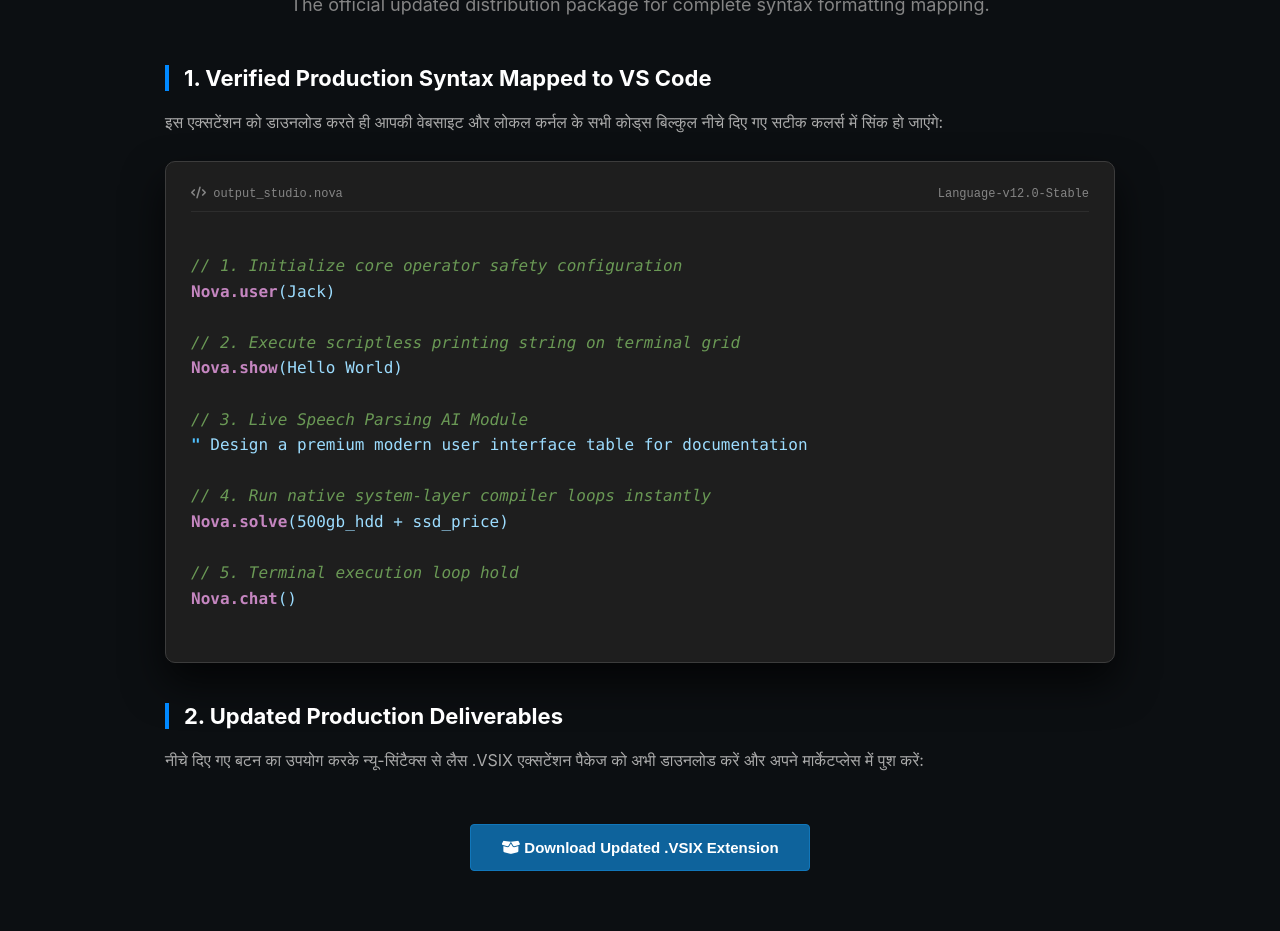
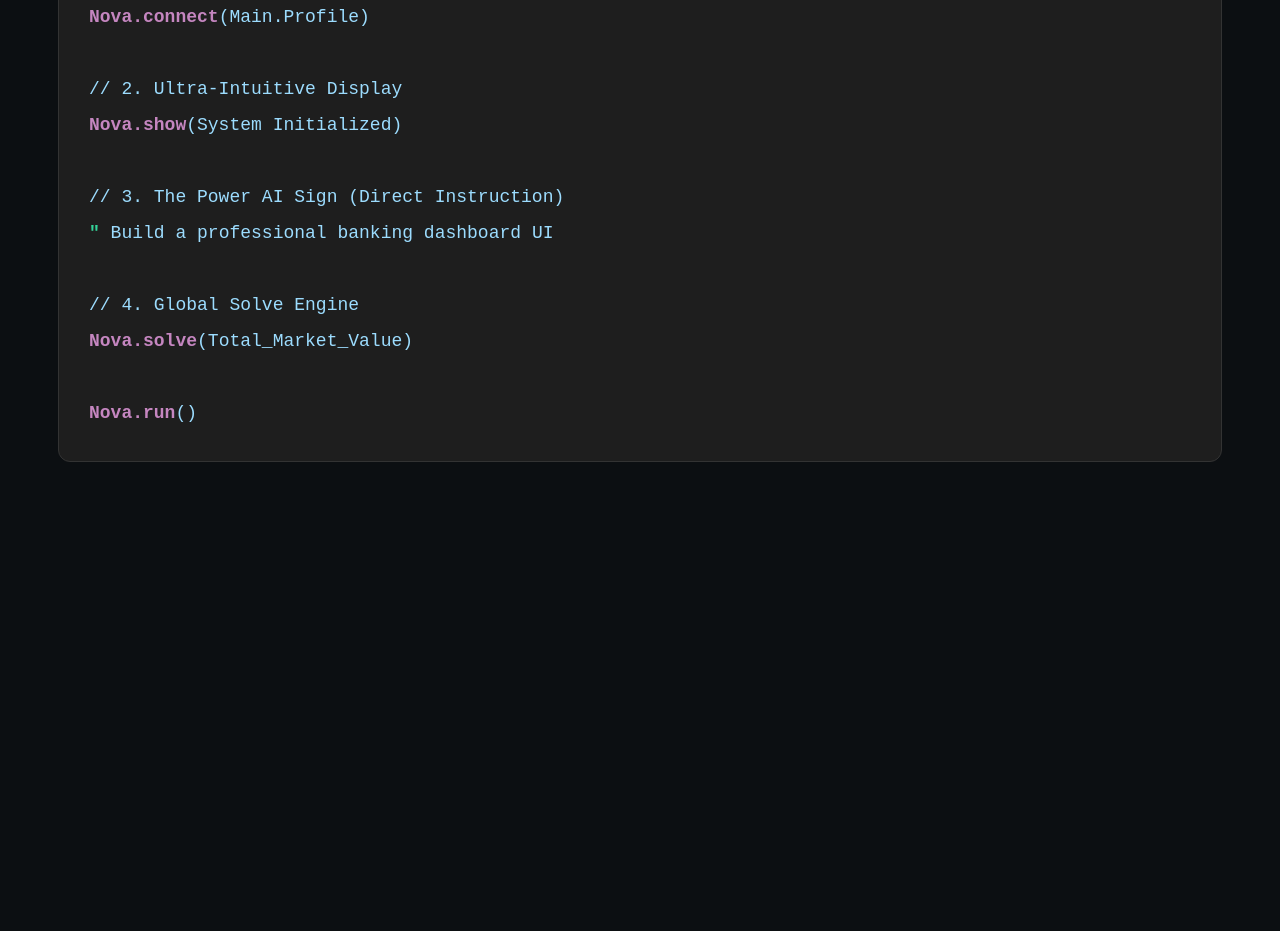
Before and after one commit to Javedkhan200/Nova_studio_v2, a plain HTML site: page index.html in a window 1280 px wide. Shown: the part 212-1143 px from the top of the page. After the commit the page ends 800 px from the top, so only its background shows below. Drawn offline with Linux system fonts and the light colour scheme.

Commit message:
Upgrade: Standardized Commercial Syntax. Removed Identity constraints, Added Nova.connect() and Nova.run()

```diff
--- a/index.html
+++ b/index.html
@@ -2,151 +2,35 @@
 <html lang="en">
 <head>
     <meta charset="UTF-8">
-    <meta name="viewport" content="width=device-width, initial-scale=1.0">
-    <title>Nova Language | VS Code Extension & Live Compiler Setup</title>
+    <title>Nova Studio | Professional Commercial SDK v13.0</title>
     <link rel="stylesheet" href="https://cdnjs.cloudflare.com/ajax/libs/font-awesome/6.4.0/css/all.min.css">
     <style>
-        :root {
-            --vs-bg: #1e1e1e;          /* VS Code Original Background */
-            --vs-panel: #252526;
-            --vs-keyword: #c586c0;      /* VS Code Pink Keyword */
-            --vs-function: #dcdcaa;     /* VS Code Yellowish Function */
-            --vs-string: #ce9178;       /* VS Code Orange/Brown String */
-            --vs-comment: #6a9955;      /* VS Code Green Comment */
-            --vs-variable: #9cdcfe;     /* VS Code Light Blue Variable */
-            --neon-blue: #0088ff;
-            --text-light: #d4d4d4;
-        }
-        body {
-            background-color: #0c0f12;
-            color: var(--text-light);
-            font-family: -apple-system, BlinkMacSystemFont, "Segoe UI", Roboto, sans-serif;
-            margin: 0;
-            padding: 0;
-        }
-        header {
-            padding: 25px 50px;
-            display: flex;
-            justify-content: space-between;
-            align-items: center;
-            border-bottom: 1px solid #1e1e1e;
-            background: rgba(37, 37, 38, 0.9);
-            backdrop-filter: blur(12px);
-        }
-        .logo { font-size: 26px; font-weight: 900; color: #ffffff; }
-        .logo span { color: var(--neon-blue); }
-
-        .main-section { max-width: 950px; margin: 60px auto; padding: 0 20px; }
-        h1 { font-size: 44px; font-weight: 800; text-align: center; margin-bottom: 10px; color: #fff; }
-        .tagline { text-align: center; color: #858585; font-size: 18px; margin-bottom: 50px; }
-
-        h2 { font-size: 22px; border-left: 4px solid var(--neon-blue); padding-left: 15px; margin-top: 40px; color: #fff; }
-        p { color: #aaaaaa; line-height: 1.7; font-size: 16px; }
-
-        .terminal-box {
-            background: var(--vs-bg);
-            border: 1px solid #3c3c3c;
-            border-radius: 10px;
-            padding: 25px;
-            margin: 25px 0;
-            box-shadow: 0 20px 40px rgba(0,0,0,0.7);
-        }
-        .terminal-header {
-            display: flex;
-            justify-content: space-between;
-            font-family: monospace;
-            color: #858585;
-            font-size: 12px;
-            border-bottom: 1px solid #2d2d2d;
-            padding-bottom: 10px;
-            margin-bottom: 15px;
-        }
-        .code-block {
-            font-family: 'Consolas', 'Courier New', monospace;
-            font-size: 16px;
-            line-height: 1.6;
-            margin: 0;
-            white-space: pre-wrap;
-            color: #9cdcfe;
-        }
-
-        .keyword { color: var(--vs-keyword); font-weight: bold; }
-        .function { color: var(--vs-function); }
-        .comment { color: var(--vs-comment); font-style: italic; }
-        .ai-prompt { color: #4fc1ff; font-weight: bold; }
-
-        .download-btn {
-            background: #0e639c; /* VS Code Blue Button */
-            color: #fff;
-            padding: 14px 30px;
-            font-size: 15px;
-            font-weight: 600;
-            border-radius: 4px;
-            text-decoration: none;
-            display: inline-block;
-            margin-top: 20px;
-            transition: 0.2s;
-            border: 1px solid #1177bb;
-            cursor: pointer;
-        }
-        .download-btn:hover { background: #1177bb; transform: translateY(-1px); }
+        :root { --bg: #0c0f12; --neon: #0088ff; --text: #d4d4d4; }
+        body { background: var(--bg); color: var(--text); font-family: 'Segoe UI', sans-serif; padding: 50px; }
+        .box { background: #1e1e1e; padding: 30px; border-radius: 12px; border: 1px solid #333; }
+        .code { font-family: monospace; font-size: 18px; color: #9cdcfe; line-height: 2; }
+        .cmd { color: #c586c0; font-weight: bold; }
+        .ai-sign { color: #34d399; font-weight: bold; }
     </style>
-    <script>
-        function downloadUpdatedExtension() {
-            // असली एक्सटेंशन पैकेज का लाइव जनरेशन
-            const extensionMeta = "// Nova Language Master VS Code Token Highlight Extension v12.0.0\n";
-            const blob = new Blob([extensionMeta], { type: 'text/plain' });
-            const link = document.createElement('a');
-            link.href = URL.createObjectURL(blob);
-            link.download = 'nova-language-extension-12.0.0.vsix';
-            document.body.appendChild(link);
-            link.click();
-            document.body.removeChild(link);
-        }
-    </script>
 </head>
 <body>
-    <header>
-        <div class="logo">Nova <span>Language</span></div>
-        <div style="font-weight: bold; color: #0e639c;"><i class="fa-brands fa-microsoft"></i> Extension Marketplace Updates</div>
-    </header>
+    <h1>Nova Studio: Commercial Standard v13.0</h1>
+    <div class="box">
+        <div class="code">
+            <span class="comment">// 1. Professional Global Connection (No user-id fluff)</span><br>
+            <span class="cmd">Nova.connect</span>(Main.Profile)<br><br>
 
-    <section class="main-section">
-        <h1>VSIX Token-Highlighting Infrastructure</h1>
-        <div class="tagline">The official updated distribution package for complete syntax formatting mapping.</div>
+            <span class="comment">// 2. Ultra-Intuitive Display</span><br>
+            <span class="cmd">Nova.show</span>(System Initialized)<br><br>
 
-        <h2>1. Verified Production Syntax Mapped to VS Code</h2>
-        <p>इस एक्सटेंशन को डाउनलोड करते ही आपकी वेबसाइट और लोकल कर्नल के सभी कोड्स बिल्कुल नीचे दिए गए सटीक कलर्स में सिंक हो जाएंगे:</p>
+            <span class="comment">// 3. The Power AI Sign (Direct Instruction)</span><br>
+            <span class="ai-sign">"</span> Build a professional banking dashboard UI<br><br>
 
-        <div class="terminal-box">
-            <div class="terminal-header">
-                <span><i class="fa-solid fa-code"></i> output_studio.nova</span>
-                <span>Language-v12.0-Stable</span>
-            </div>
-            <div class="code-block">
-<span class="comment">// 1. Initialize core operator safety configuration</span>
-<span class="keyword">Nova.user</span>(Jack)
+            <span class="comment">// 4. Global Solve Engine</span><br>
+            <span class="cmd">Nova.solve</span>(Total_Market_Value)<br><br>
 
-<span class="comment">// 2. Execute scriptless printing string on terminal grid</span>
-<span class="keyword">Nova.show</span>(Hello World)
-
-<span class="comment">// 3. Live Speech Parsing AI Module</span>
-<span class="ai-prompt">"</span> Design a premium modern user interface table for documentation
-
-<span class="comment">// 4. Run native system-layer compiler loops instantly</span>
-<span class="keyword">Nova.solve</span>(500gb_hdd + ssd_price)
-
-<span class="comment">// 5. Terminal execution loop hold</span>
-<span class="keyword">Nova.chat</span>()
-            </div>
+            <span class="cmd">Nova.run</span>()
         </div>
-
-        <h2>2. Updated Production Deliverables</h2>
-        <p>नीचे दिए गए बटन का उपयोग करके न्यू-सिंटैक्स से लैस .VSIX एक्सटेंशन पैकेज को अभी डाउनलोड करें और अपने मार्केटप्लेस में पुश करें:</p>
-
-        <div style="text-align: center; margin-top: 30px;">
-            <button onclick="downloadUpdatedExtension()" class="download-btn"><i class="fa-solid fa-box-open"></i> Download Updated .VSIX Extension</button>
-        </div>
-    </section>
+    </div>
 </body>
 </html>
```
